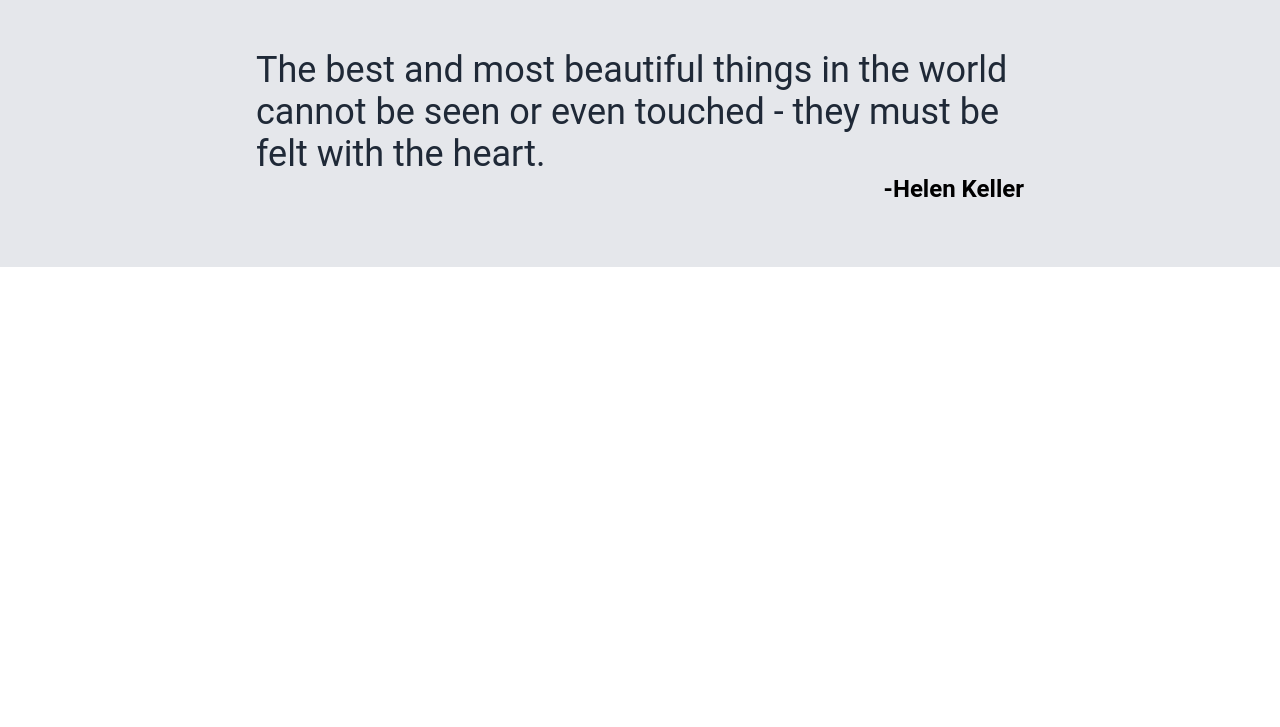
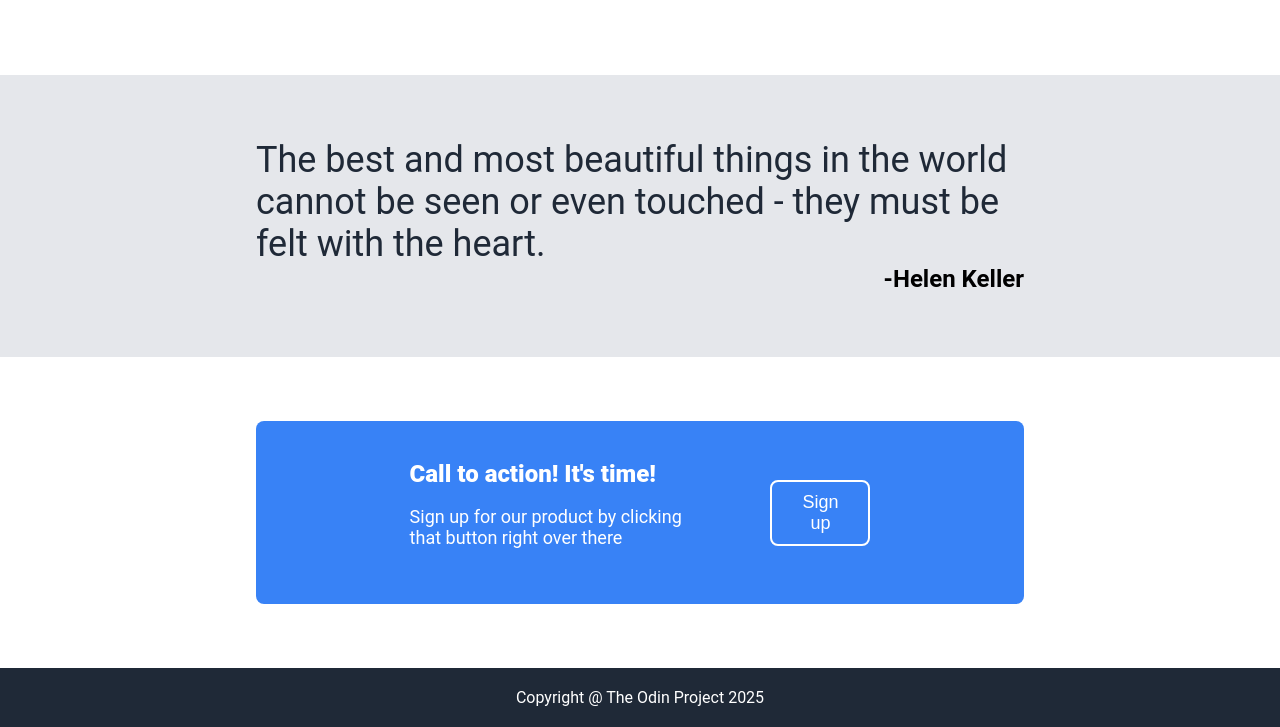
Before and after one commit to tyepes/odin-landing-page, a plain HTML site: page index.html in a window 1280 px wide. Shown: the part 838-1565 px from the top of the page. Before the commit the page ends 1105 px from the top, so only its background shows below. Drawn offline with Linux system fonts and the light colour scheme.

Commit message:
Done: Completed the landing page

```diff
--- a/index.html
+++ b/index.html
@@ -57,10 +57,18 @@
             <div class="source">-Helen Keller</div>
         </div>
         <div class="bottom">
-
+            <div class="blue-container">
+                <div class="left-side">
+                    <h5>Call to action! It's time!</h5>
+                    <p>Sign up for our product by clicking that button right over there</p>
+                </div>
+                <div class="right-side">
+                    <button>Sign up</button>
+                </div>
+            </div>
         </div>
         <div class="footer">
-
+            <div>Copyright @ The Odin Project 2025</div>
         </div>
     </div>
 </body>
--- a/styles.css
+++ b/styles.css
@@ -1,10 +1,22 @@
 body {
     margin: 0;
     font-family: 'Roboto', sans-serif;
+    background-color: #1F2937;
 }
 
 .header, .gallery, .quote-section, .bottom, .footer {
     padding: 0 20%;
+}
+
+button {
+    border-radius: 8px;
+    text-decoration: none;
+    background-color: #3882F6;
+    border: none;
+    color: white;
+    padding: 10px 30px;
+    cursor: pointer;
+
 }
 
 .container {
@@ -86,6 +98,7 @@ body {
     justify-content: center;
     align-items: center;
     flex-direction: column;
+    background-color: white;
 }
 .gallery-title {
     align-content: center;
@@ -105,10 +118,11 @@ body {
     display: flex;
     flex-direction: column;
     width: 200px;
-    height: 250px;
+    height: 300px;
     align-items: center;
     justify-content: center;
-    margin: 20px;
+    margin: 40px;
+    flex: 1;
 
 }
 
@@ -117,11 +131,13 @@ body {
     width: 100%;
     height: 100%;
     padding: 10 20px;
+    border-radius: 10%;
 }
 .subtext {
     font-size: 18px;
     align-content: center;
 }
+/* Quote Section */
 
 .quote-section {
     display: flex;
@@ -148,3 +164,60 @@ body {
     font-weight: bold;
     font-size: 24px;
 }
+/* Bottom Section */
+
+.bottom {
+    display: flex;
+    align-items: center;
+    background-color: white;
+
+    padding: 5% 20%;
+}
+
+.bottom .blue-container {
+    display: flex;
+    background-color: #3882F6;
+    border-radius: 8px;
+    padding: 5% 20%;
+    justify-content: space-around;
+    gap: 60px;
+}
+
+.blue-container .left-side {
+    display: flex;
+    flex-direction: column;
+    color: white;
+    align-content: space-around;
+}
+
+.blue-container .left-side h5 {
+    font-size: 24px;
+    font-weight: 900;
+    padding: 0;
+    margin: 0;
+}
+
+.blue-container .left-side p {
+    font-size: 18px;
+    padding: 0;
+}
+
+.blue-container .right-side {
+    align-items: center;
+    align-content: center;
+}
+.blue-container .right-side button {
+    border: 2px solid white;
+    font-size: 18px;
+}
+
+ /* Footer section */
+
+ .footer {
+    display: flex;
+    justify-content: center;
+    align-items: center;
+    background-color: #1F2937;
+    color: white;
+    padding: 20px 0;
+ }
```
